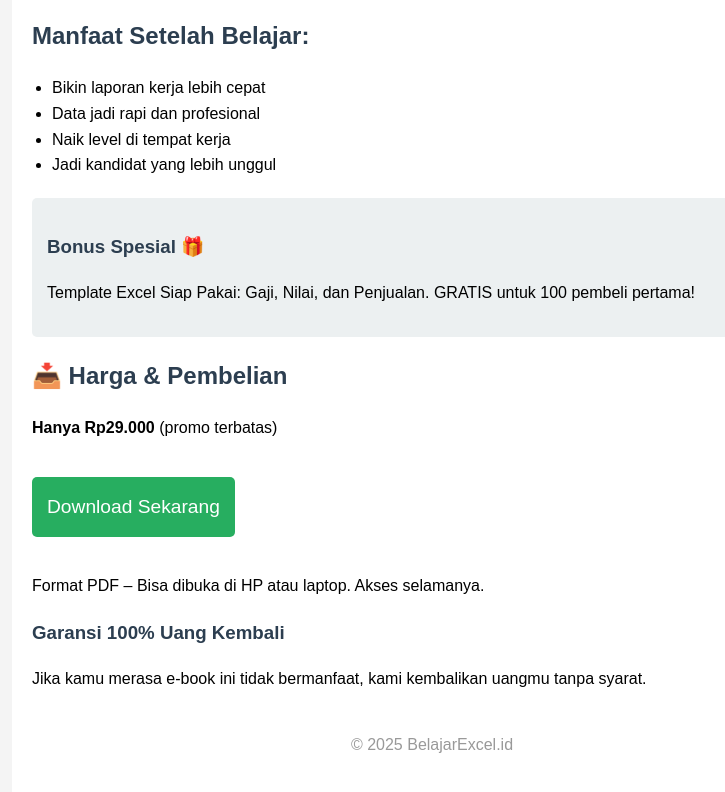
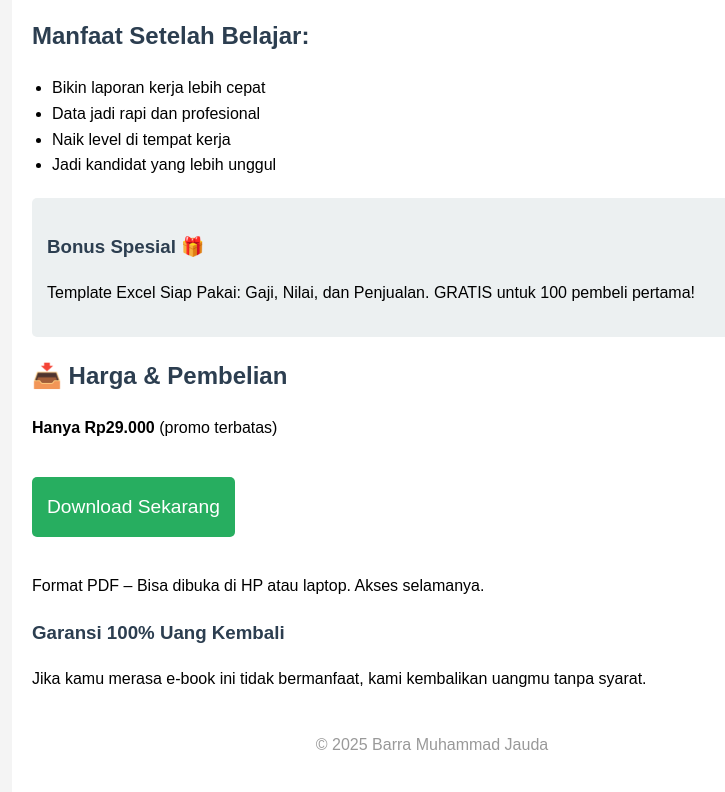
Before and after one commit to bara200503/landingpage-E-BOOK, a plain HTML site: page index.html in a window 1280 px wide. Shown: the part 633-1425 px from the top of the page, without its empty margins (208-933 px from the left). Drawn offline with Linux system fonts and the light colour scheme.

Commit message:
Update index.html

```diff
--- a/index.html
+++ b/index.html
@@ -110,7 +110,7 @@
       </p>
 
       <footer style="text-align: center; margin-top: 40px; color: #999">
-        <p>&copy; 2025 BelajarExcel.id</p>
+        <p>&copy; 2025 Barra Muhammad Jauda</p>
       </footer>
     </div>
   </body>
```
